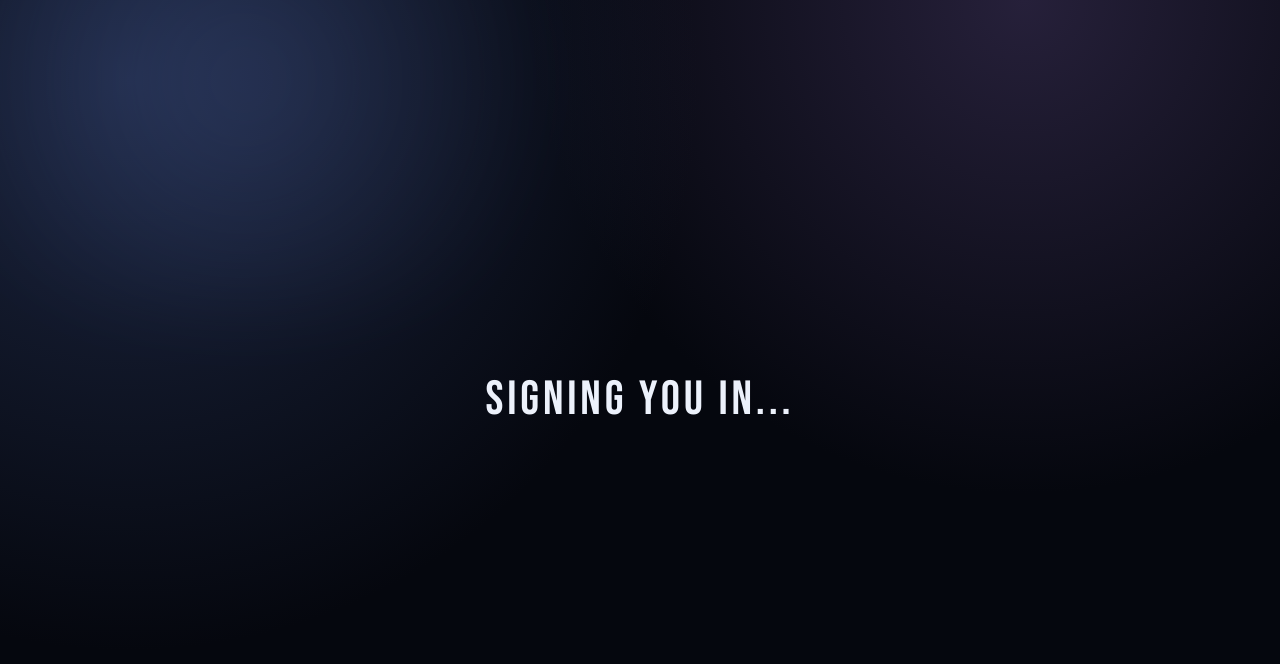
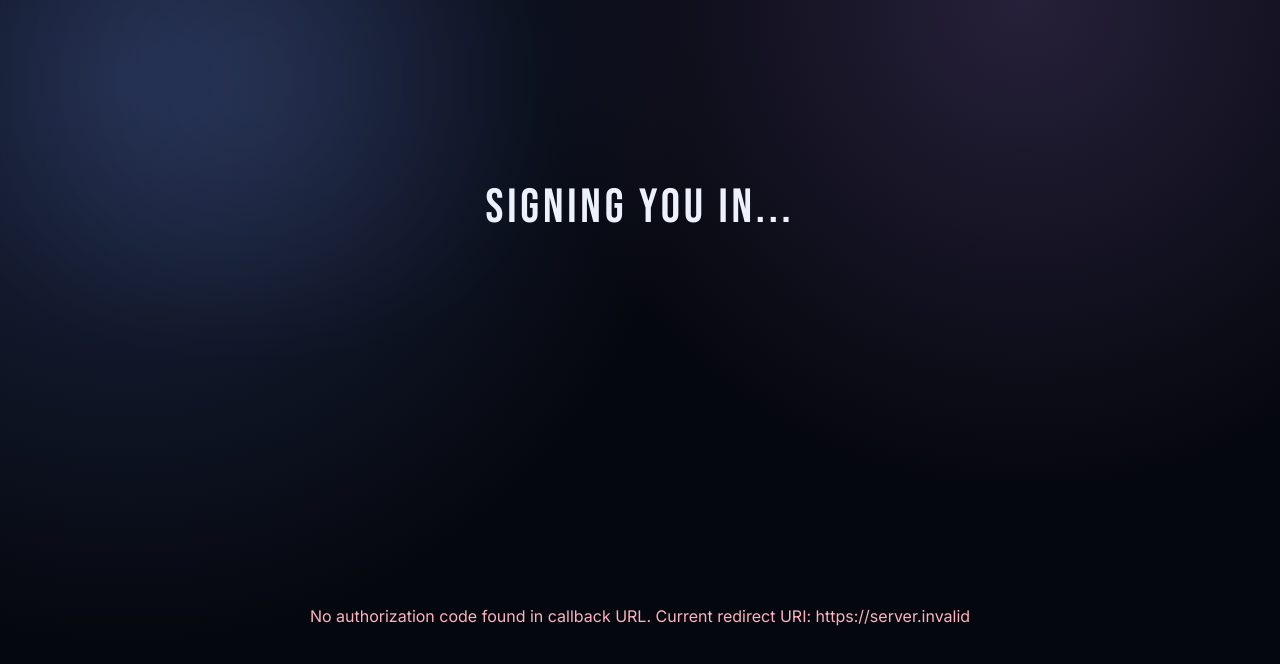
Before and after one commit to Alankaar63/CampusNimbus-AWS-Powered-Student-Portal, a React app: page /callback in a window 1280 px wide. Shown: the top 664 px of the page. Built offline with nearby package versions, Linux system fonts and the light colour scheme; no server answers; the HTML template or start-up script is replaced by a standard one.

Commit message:
Improve OAuth callback diagnostics and error visibility

```diff
--- a/src/pages/AuthCallback.jsx
+++ b/src/pages/AuthCallback.jsx
@@ -1,28 +1,29 @@
-import { useEffect } from "react";
+import { useEffect, useState } from "react";
 import { useNavigate } from "react-router-dom";
 import { jwtDecode } from "jwt-decode";
 import { APP_CONFIG } from "../config";
 
 export default function AuthCallback() {
   const navigate = useNavigate();
+  const [error, setError] = useState("");
 
   useEffect(() => {
+    const run = async () => {
+      try {
         const params = new URLSearchParams(window.location.search);
         const oauthError = params.get("error");
         const oauthErrorDescription = params.get("error_description");
         const code = params.get("code");
 
         if (oauthError) {
-      console.error("OAuth redirect error:", oauthError, oauthErrorDescription);
-      return;
+          throw new Error(`${oauthError}: ${oauthErrorDescription || "Authentication redirect failed."}`);
         }
 
         if (!code) {
-      console.error("No auth code found in URL");
-      return;
+          throw new Error("No authorization code found in callback URL.");
         }
 
-    fetch(`${APP_CONFIG.cognitoDomain}/oauth2/token`, {
+        const res = await fetch(`${APP_CONFIG.cognitoDomain}/oauth2/token`, {
           method: "POST",
           headers: {
             "Content-Type": "application/x-www-form-urlencoded",
@@ -33,8 +34,8 @@ export default function AuthCallback() {
             redirect_uri: APP_CONFIG.redirectUri,
             code,
           }),
-    })
-      .then(async (res) => {
+        });
+
         const data = await res.json();
         if (!res.ok) {
           throw new Error(
@@ -61,16 +62,24 @@ export default function AuthCallback() {
         if (prn) localStorage.setItem("prn", prn);
 
         navigate("/result-access");
-      })
-      .catch((err) => {
+      } catch (err) {
         console.error("OAuth error:", err);
-      });
+        setError(err.message || "OAuth token exchange failed.");
+      }
+    };
+
+    run();
   }, [navigate]);
 
   return (
     <div className="portal-scene callback-screen">
       <div className="animated-gradient" />
       <h1 className="callback-title">Signing you in...</h1>
+      {error ? (
+        <p className="error-text" style={{ position: "relative", zIndex: 4, marginTop: "1rem", maxWidth: "760px", textAlign: "center" }}>
+          {error} Current redirect URI: {APP_CONFIG.redirectUri}
+        </p>
+      ) : null}
     </div>
   );
 }
```
Lines whose indentation alone changed are shown as unchanged.
